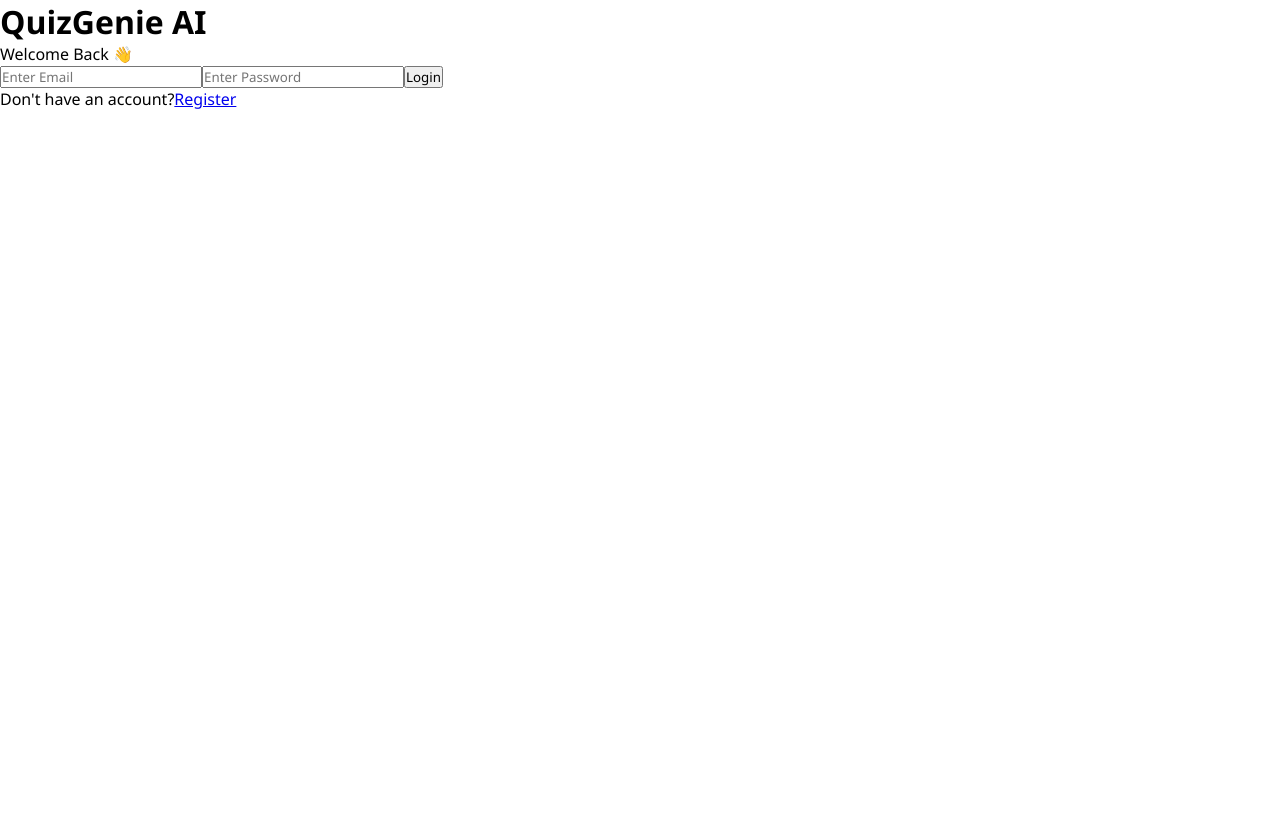
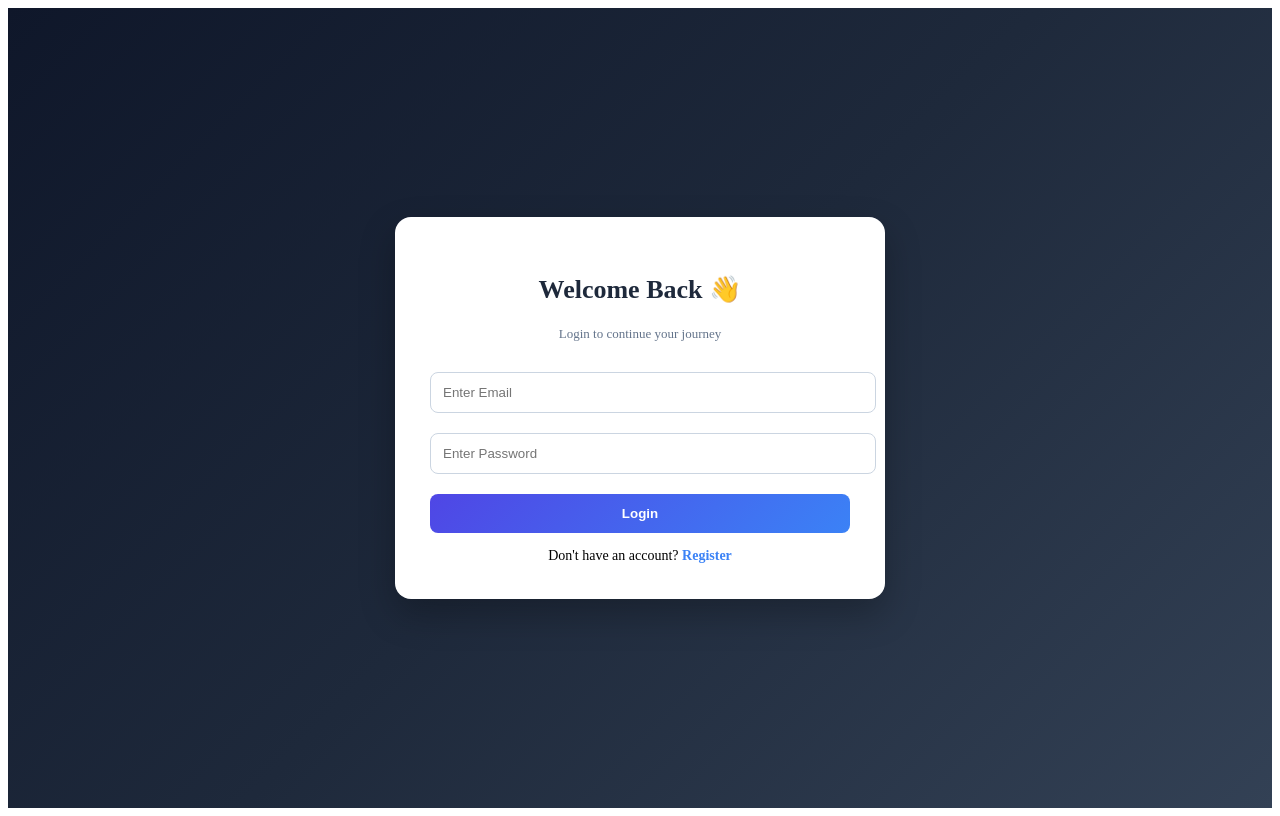
Before and after one commit to pallavinarsinge04/QuizGenie-AI, a React app in the folder frontend/: page / in a window 1280 px wide. Built offline with nearby package versions, Linux system fonts and the light colour scheme; the HTML template or start-up script is replaced by a standard one.

Commit message:
feat: improve login page UI with centered auth card and gradient background

```diff
--- a/frontend/src/pages/Login.css
+++ b/frontend/src/pages/Login.css
@@ -1,11 +1,4 @@
-* {
-  margin: 0;
-  padding: 0;
-  box-sizing: border-box;
-  font-family: "Segoe UI", Tahoma, Geneva, Verdana, sans-serif;
-}
-
-/* ================= BACKGROUND ================= */
+/* FULL PAGE BACKGROUND */
 .auth-container {
   height: 100vh;
   display: flex;
@@ -14,60 +7,73 @@
   background: linear-gradient(135deg, #0f172a, #1e293b, #334155);
 }
 
-/* ================= CARD ================= */
-.auth-card {
-  width: 380px;
-  background: #ffffff;
-  padding: 30px;
+/* LOGIN CARD */
+.login-card {
+  width: 420px;
+  padding: 35px;
   border-radius: 16px;
-  box-shadow: 0 10px 30px rgba(0,0,0,0.3);
+  background: white;
+  box-shadow: 0 15px 35px rgba(0,0,0,0.25);
   animation: fadeIn 0.4s ease-in-out;
 }
 
-/* ================= TITLE ================= */
-.auth-card h2 {
+/* HEADER */
+.auth-header {
   text-align: center;
   margin-bottom: 20px;
+}
+
+.auth-header h2 {
+  font-size: 26px;
   color: #1e293b;
 }
 
-/* ================= INPUT ================= */
-.auth-card input,
-.auth-card select {
+.auth-header p {
+  font-size: 13px;
+  color: #64748b;
+}
+
+/* INPUT */
+.login-card input {
   width: 100%;
   padding: 12px;
-  margin-bottom: 12px;
+  margin: 10px 0;
+  border-radius: 8px;
   border: 1px solid #cbd5e1;
-  border-radius: 8px;
   outline: none;
   transition: 0.3s;
 }
 
-.auth-card input:focus,
-.auth-card select:focus {
-  border-color: #6366f1;
-  box-shadow: 0 0 5px rgba(99,102,241,0.4);
+.login-card input:focus {
+  border-color: #4f46e5;
+  box-shadow: 0 0 6px rgba(79,70,229,0.3);
 }
 
-/* ================= BUTTON ================= */
-.auth-card button {
+/* BUTTON */
+.login-card button {
   width: 100%;
   padding: 12px;
-  background: linear-gradient(135deg, #6366f1, #3b82f6);
+  margin-top: 10px;
+  background: linear-gradient(135deg, #4f46e5, #3b82f6);
   color: white;
   border: none;
   border-radius: 8px;
+  cursor: pointer;
   font-weight: bold;
-  cursor: pointer;
   transition: 0.3s;
 }
 
-.auth-card button:hover {
+.login-card button:hover {
   transform: translateY(-2px);
-  background: linear-gradient(135deg, #4f46e5, #2563eb);
 }
 
-/* ================= TEXT LINK ================= */
+/* DISABLED BUTTON */
+.login-card button:disabled {
+  opacity: 0.6;
+  cursor: not-allowed;
+}
+
+/* LINK */
 .auth-link {
   text-align: center;
   margin-top: 15px;
@@ -76,25 +82,18 @@
 
 .auth-link a {
   color: #3b82f6;
+  font-weight: bold;
   text-decoration: none;
-  font-weight: 600;
 }
 
-/* ================= ANIMATION ================= */
+/* ANIMATION */
 @keyframes fadeIn {
   from {
     opacity: 0;
-    transform: scale(0.9);
+    transform: scale(0.95);
   }
   to {
     opacity: 1;
     transform: scale(1);
   }
 }
-
-/* ================= RESPONSIVE ================= */
-@media (max-width: 500px) {
-  .auth-card {
-    width: 90%;
-  }
-}
--- a/frontend/src/pages/Login.jsx
+++ b/frontend/src/pages/Login.jsx
@@ -1,44 +1,50 @@
 import { useState } from "react";
-import { useNavigate, Link } from "react-router-dom";
-import API from "../api/axios";
+import axios from "axios";
 import "./Login.css";
 
-export default function Login() {
-  const navigate = useNavigate();
-
+function Login() {
   const [email, setEmail] = useState("");
   const [password, setPassword] = useState("");
+  const [loading, setLoading] = useState(false);
 
-  const loginUser = async () => {
+  // ================= LOGIN API =================
+  const handleLogin = async () => {
     try {
-      const res = await API.post("/auth/login", {
+      setLoading(true);
+
+      const res = await axios.post("http://localhost:5000/api/auth/login", {
         email,
         password,
       });
 
+      console.log(res.data);
+
+      // store user + token
+      localStorage.setItem("user", JSON.stringify(res.data.user));
       localStorage.setItem("token", res.data.token);
 
-      navigate("/dashboard");
+      alert("Login Successful!");
+
+      // redirect
+      window.location.href = "/dashboard";
+
     } catch (err) {
-  console.log(err);
-  console.log(err.response?.data);
-
-  alert(
-    err.response?.data?.message ||
-    err.response?.data?.error ||
-    "Login Failed"
-  );
+      console.log(err.response?.data || err.message);
+      alert(err.response?.data?.message || "Login Failed");
+    } finally {
+      setLoading(false);
     }
   };
 
   return (
-    <div className="login-page">
+    <div className="auth-container">
 
-      <div className="login-card">
+      <div className="auth-card login-card">
 
-        <h1>QuizGenie AI</h1>
-
-        <p>Welcome Back 👋</p>
+        <div className="auth-header">
+          <h2>Welcome Back 👋</h2>
+          <p>Login to continue your journey</p>
+        </div>
 
         <input
           type="email"
@@ -54,20 +60,17 @@ export default function Login() {
           onChange={(e) => setPassword(e.target.value)}
         />
 
-        <button onClick={loginUser}>
-          Login
+        <button onClick={handleLogin} disabled={loading}>
+          {loading ? "Logging in..." : "Login"}
         </button>
 
-        <div className="login-footer">
-          Don't have an account?
-
-          <Link to="/register">
-            Register
-          </Link>
+        <div className="auth-link">
+          Don't have an account? <a href="/register">Register</a>
         </div>
 
       </div>
-
     </div>
   );
 }
+
+export default Login;
```
